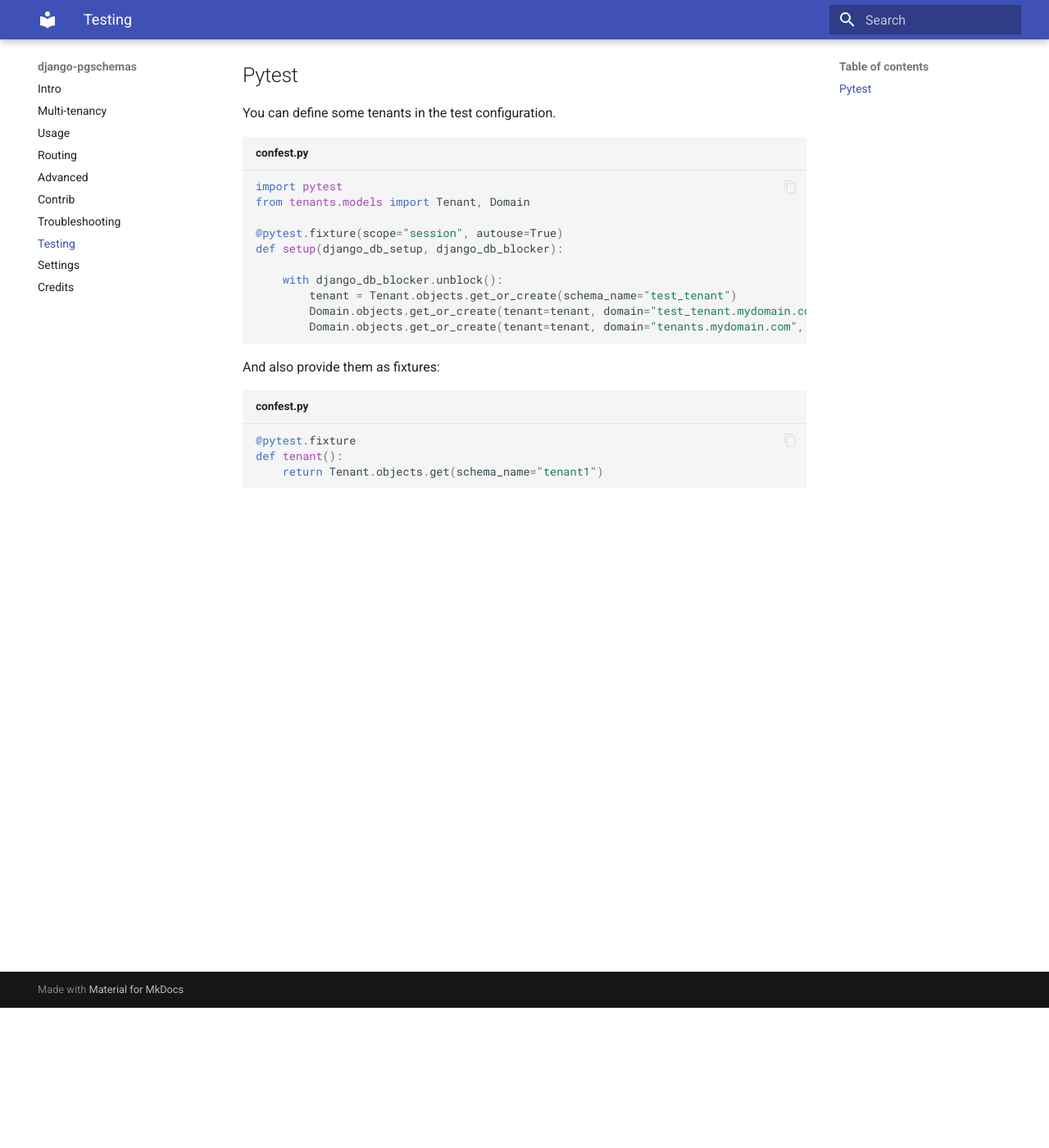
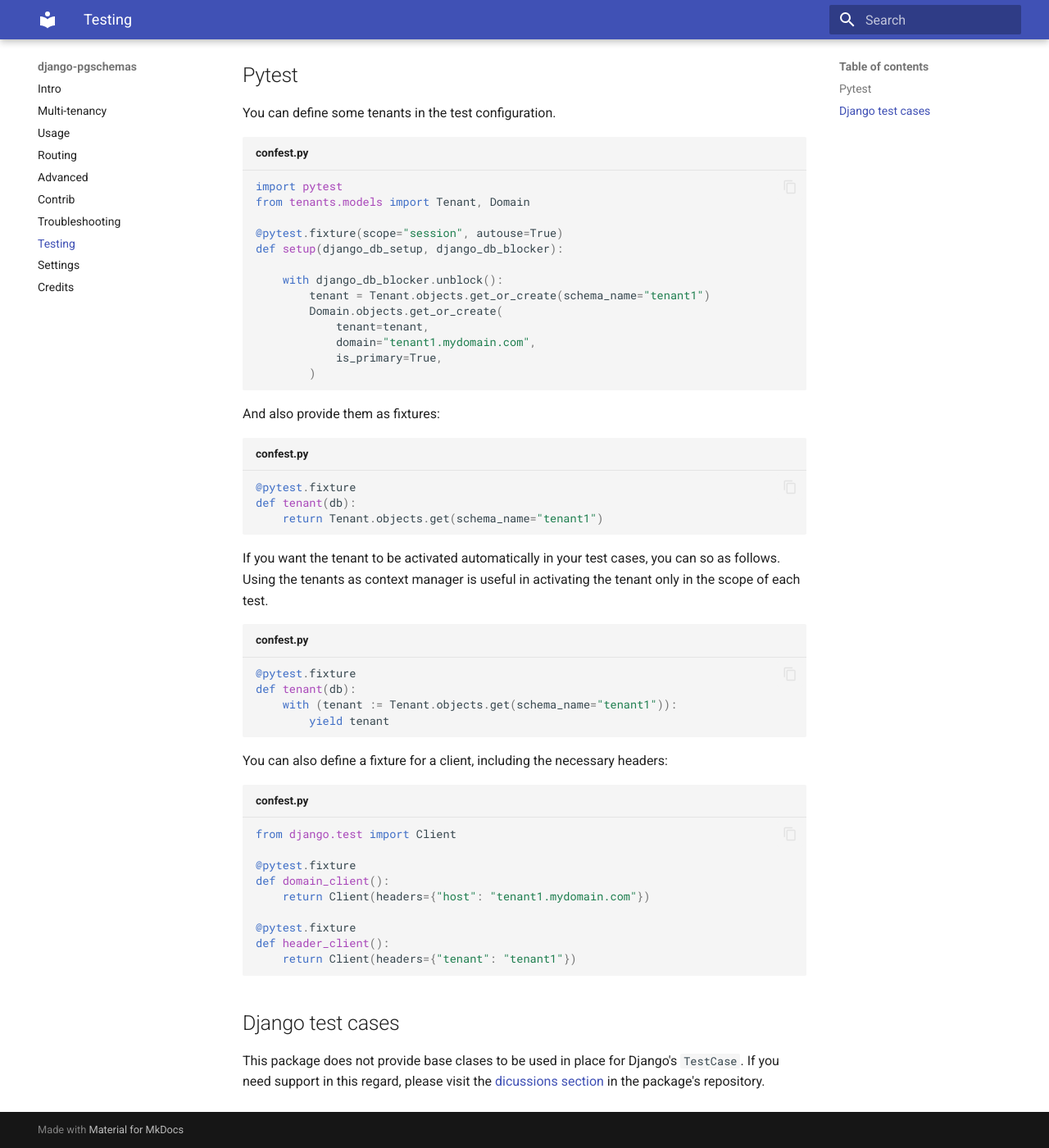
Before and after one commit to lorinkoz/django-pgschemas, an MkDocs documentation site: the page built from docs/testing.md, in a window 1280 px wide and 1400 px high, scrolled down 171 px. Shown: the whole window at 82% size. Built offline with MkDocs 1.6.1 and Material for MkDocs 9.7.7, drawn with Linux system fonts in a browser that asks for light colours.

Commit message:
More fixes in docs

````diff
--- a/docs/testing.md
+++ b/docs/testing.md
@@ -14,15 +14,45 @@ from tenants.models import Tenant, Domain
 def setup(django_db_setup, django_db_blocker):
 
     with django_db_blocker.unblock():
-        tenant = Tenant.objects.get_or_create(schema_name="test_tenant")
-        Domain.objects.get_or_create(tenant=tenant, domain="test_tenant.mydomain.com", is_primary=True)
-        Domain.objects.get_or_create(tenant=tenant, domain="tenants.mydomain.com", folder="test_tenant")
+        tenant = Tenant.objects.get_or_create(schema_name="tenant1")
+        Domain.objects.get_or_create(
+            tenant=tenant,
+            domain="tenant1.mydomain.com",
+            is_primary=True,
+        )
 ```
 
 And also provide them as fixtures:
 
 ```python title="confest.py"
 @pytest.fixture
-def tenant():
+def tenant(db):
     return Tenant.objects.get(schema_name="tenant1")
 ```
+
+If you want the tenant to be activated automatically in your test cases, you can so as follows. Using the tenants as context manager is useful in activating the tenant only in the scope of each test.
+
+```python title="confest.py"
+@pytest.fixture
+def tenant(db):
+    with (tenant := Tenant.objects.get(schema_name="tenant1")):
+        yield tenant
+```
+
+You can also define a fixture for a client, including the necessary headers:
+
+```python title="confest.py"
+from django.test import Client
+
+@pytest.fixture
+def domain_client():
+    return Client(headers={"host": "tenant1.mydomain.com"})
+
+@pytest.fixture
+def header_client():
+    return Client(headers={"tenant": "tenant1"})
+```
+
+## Django test cases
+
+This package does not provide base clases to be used in place for Django's `TestCase`. If you need support in this regard, please visit the [dicussions section](https://github.com/lorinkoz/django-pgschemas/discussions) in the package's repository.
````
Also changed, not shown: docs/contrib.md (+4 -2 lines), docs/routing.md (+10 -2 lines).
